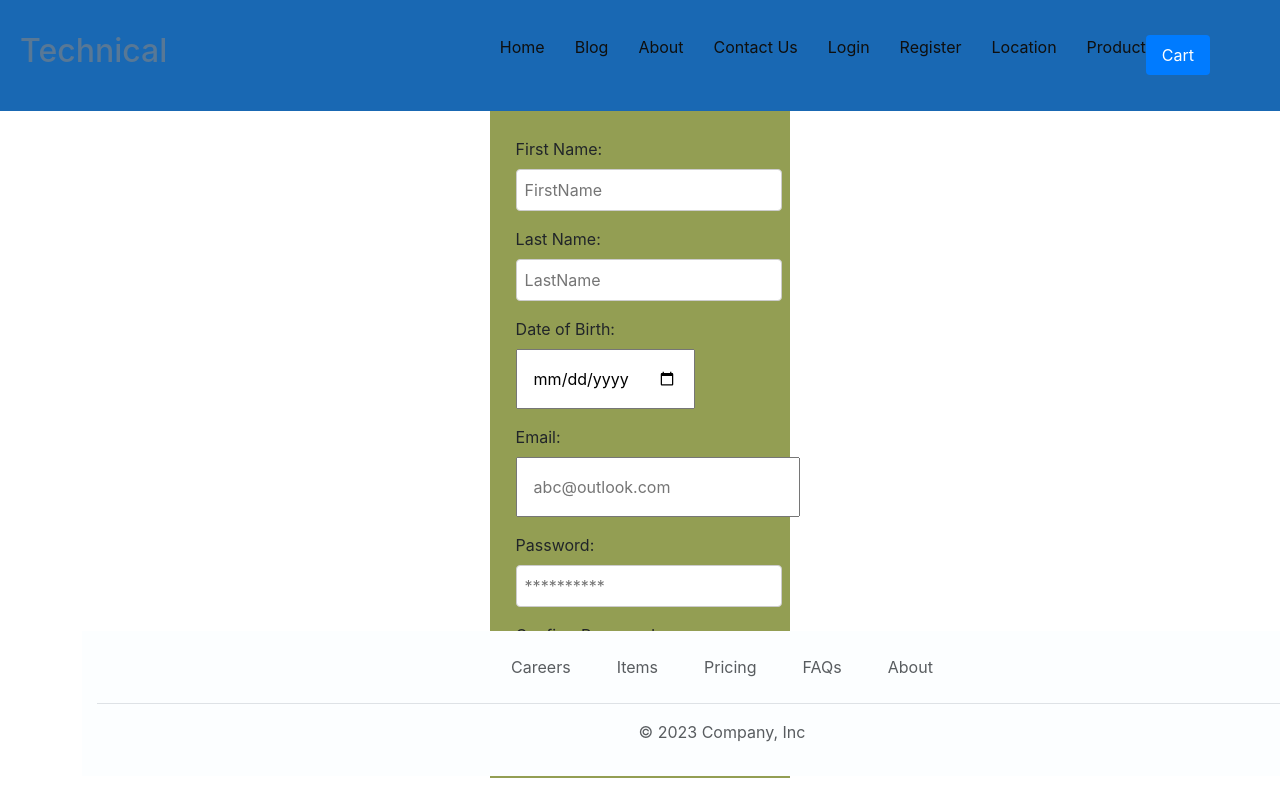
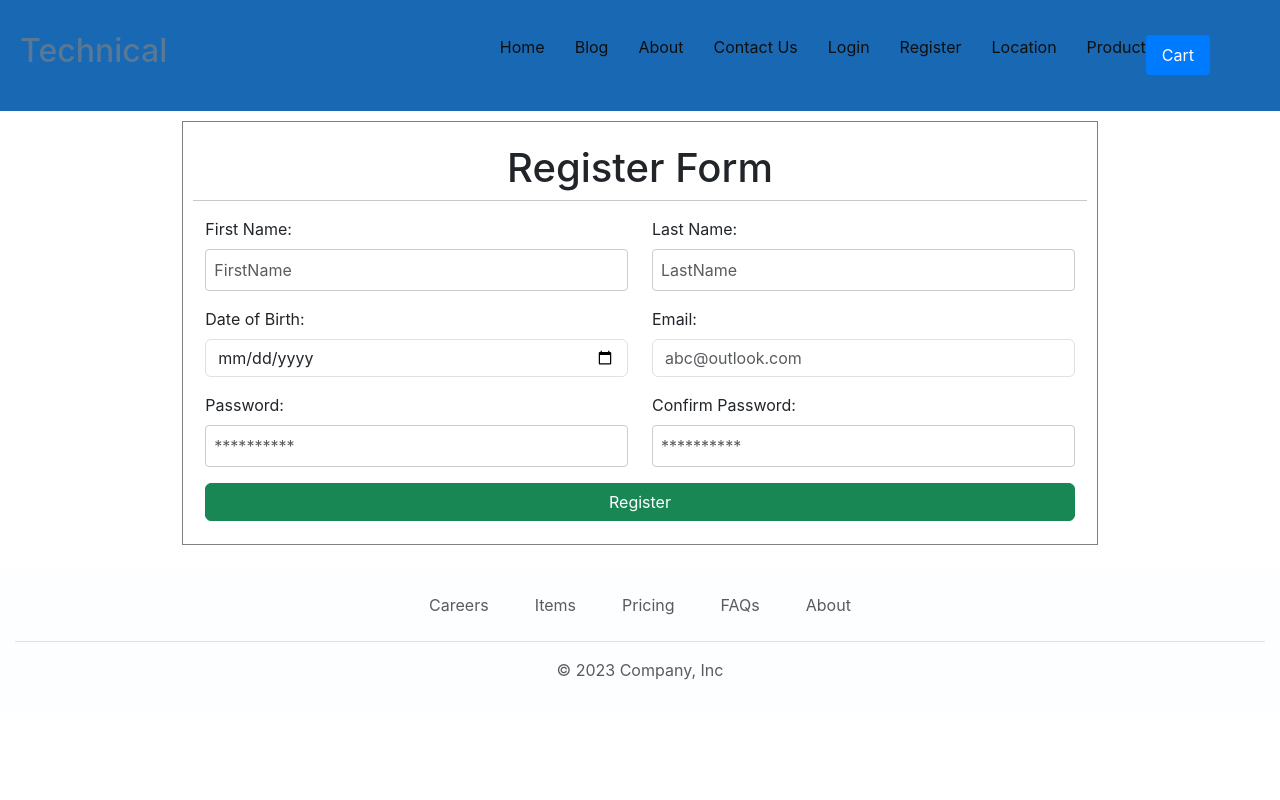
Before and after one commit to harshrajgithub1/react-project1, a React (Create React App) app: page /register in a window 1280 px wide. Built offline with nearby package versions, Linux system fonts and the light colour scheme.

Commit message:
Layout design

```diff
--- a/src/App.css
+++ b/src/App.css
@@ -31,3 +31,7 @@
 .dropdown-option:hover {
   background-color: #0e9215;
 }
+
+.box{
+   border: 1px solid gray;
+}
--- a/src/components/Footer/footer.css
+++ b/src/components/Footer/footer.css
@@ -9,6 +9,7 @@
     position: fixed;
     bottom: 0;
     width: 100%;
+    position: relative;
   }
 
   ul.nav {
--- a/src/components/Footer/footer.js
+++ b/src/components/Footer/footer.js
@@ -4,7 +4,6 @@ import "./footer.css";
 const footer = () => {
   return (
 
-<div class="container">
   <footer class="py-3 my-4">
     <ul class="nav justify-content-center border-bottom pb-3 mb-3">
       <li class="nav-item"><a href="#" class="nav-link px-2 text-muted">Careers</a></li>
@@ -15,7 +14,6 @@ const footer = () => {
     </ul>
     <p class="text-center text-muted">&copy; 2023 Company, Inc</p>
   </footer>
-</div>
 
   );
 }
--- a/src/components/Header/header.js
+++ b/src/components/Header/header.js
@@ -46,7 +46,7 @@ const header = () => {
                     <a href='location'>Location</a>
                   </li>
                   <li>
-                    <a href='product'>Product</a>
+                    <a href='/product'>Product</a>
                   </li>
                   <Fragment>
       <header className={classes.header}>
--- a/src/components/Login/login.css
+++ b/src/components/Login/login.css
@@ -92,7 +92,7 @@
 
    /* LoginForm.css */
 
-form {
+.login-form {
   display: flex;
   flex-direction: column;
   max-width: 300px;
--- a/src/components/Login/login.js
+++ b/src/components/Login/login.js
@@ -142,7 +142,7 @@ const LoginForm = () => {
     <div>
       <h2>Login</h2>
       {error && <p>{error}</p>}
-      <form onSubmit={handleSubmit}>
+      <form className='login-form' onSubmit={handleSubmit}>
         <div>
           <label htmlFor="username">Username:</label>
           <input
--- a/src/components/ProductDetails.js
+++ b/src/components/ProductDetails.js
@@ -1,86 +1,56 @@
-
-
-
-
-
-// import React, { useEffect, useState } from 'react';
-// import { useParams } from 'react-router-dom';
-
-// const DetailsComponent = () => {
-//   const { id } = useParams();
-//   const [item, setItem] = useState(null);
-
-//   useEffect(() => {
-//     // Fetch the item details based on the ID
-//     // For example, make an API call or access data from a local source
-
-//     console.log(this.props);
-
-//     const fetchItemDetails = async () => {
-//       // Fetch the item details using the ID
-//       const response = await fetch(`/api/items/${id}`);
-//       const itemData = await response.json();
-//       setItem(itemData);
-//     };
-
-//     fetchItemDetails();
-//   }, [id]);
-
-//   if (!item) {
-//     return <div>Loading...</div>;
-//   }
-
-//   return (
-//     <div>
-//       <h2>Details Component</h2>
-//       <h3>{item.name}</h3>
-//       <p>{item.description}</p>
-//     </div>
-//   );
-// };
-
-// export default DetailsComponent;
-
-
-
-
 
 import React, { useState, useEffect } from 'react';
 import { useParams } from 'react-router-dom';
+import productsdata from './ProductList';
+import { FaPlus, FaMinus } from "react-icons/fa";
 
-const ItemDetails = () => {
-  const { itemId } = useParams();
-  const [item, setItem] = useState(null);
+const ProductDetails = () => {
+  let productid = useParams();
+let obj={};
+let count=0;
+const increase=()=>{
+  count= count + 1
+}
 
-  useEffect(() => {
-    // Fetch item details based on the itemId from an API or data source
-    const fetchItemDetails = async () => {
-      try {
-        // Replace with your own fetch logic
-        const response = await fetch(`/api/items/${itemId}`);
-        const itemData = await response.json();
-        setItem(itemData);
-      } catch (error) {
-        console.error(error);
-      }
-    };
+const decrease=()=>{
+  count= count - 1
+}
 
-    fetchItemDetails();
-  }, [itemId]);
-
-  if (!item) {
-    return <div>Loading...</div>;
-  }
+let productList = productsdata.filter(x=>x.id==productid.id);
+console.log(productList);
+if(!!productList){
+  obj = productList[0];
+console.log(obj);
+}
 
   return (
-    <div>
-      <h2>{item.name}</h2>
-      <img src={item.imgsrc} alt={item.name} />
-      <p>{item.description}</p>
-      <p>Price: ${item.price}</p>
-      {/* Add more item details here */}
+    <div className='container'>
+      <div className='row'>
+        <div className='col-md-4'>
+          <div className='card'>
+            <img src={obj.imgsrc} alt='product' className='img-responsive'/>
+          </div>
+        </div>
+        <div className='col-md-8'>
+          <h2>{obj.name}</h2>
+          <p>{obj.description}</p>
+          <p>${obj.price}</p>
+          <p>Stars: {obj.ratings}</p>
+          <div className='box'>
+            <button className='btn btn-outline'  onClick={increase}>
+              <FaPlus/>
+            </button>
+            {count}
+            <button className='btn btn-outline' onClick={decrease}>
+            <FaMinus/>
+
+            </button>
+          </div>
+        </div>
+      </div>
+
     </div>
   );
 };
 
-export default ItemDetails;
+export default ProductDetails;
--- a/src/components/RegistrationForm/registration.css
+++ b/src/components/RegistrationForm/registration.css
@@ -1,12 +1,13 @@
 /* RegistrationForm.css */
-form {
+.registr-form {
 
     display: flex;
     flex-direction: column;
-    max-width: 400px;
-    margin: 100px 100px 100px 275px;
-    background-color: rgb(147, 158, 83);
+    /* max-width: 400px; */
+    margin: 10px 100px;
+    /* background-color: rgb(147, 158, 83); */
     padding: 2%;
+    border: 1px solid gray;
   }
 
   label {
--- a/src/components/RegistrationForm/registration.js
+++ b/src/components/RegistrationForm/registration.js
@@ -1,8 +1,8 @@
 
 import "./registration.css";
 import React, { useEffect, useState } from "react";
-// import { ToastContainer, toast } from 'react-toastify';
-// import 'react-toastify/dist/ReactToastify.css';
+import { ToastContainer, toast } from 'react-toastify';
+import 'react-toastify/dist/ReactToastify.css';
 
 
 const RegistrationForm = () => {
@@ -43,22 +43,39 @@ const RegistrationForm = () => {
 
   const handleSubmit = (e) => {
     e.preventDefault();
+    if (firstName == '' || lastName == '' || dateOfBirth == '' || email == '' || password == '') {
+      toast.error('* All fields are required', {
+        position: toast.POSITION.TOP_RIGHT
+      });
+    }
+    else{
+      toast.success('Successfully Registered', {
+        position: toast.POSITION.TOP_RIGHT
+      });
+    }
     // Handle form submission logic here
     console.log('Submitted:', firstName, lastName, dateOfBirth, email, password);
   };
 
-  // const showToastMessage = () => {
-  //   toast.success('Success Notification !', {
-  //       position: toast.POSITION.TOP_RIGHT
-  //   });
-
+  const showToastMessage = () => {
+    toast.success('Success Notification !', {
+      position: toast.POSITION.TOP_RIGHT
+    });
+  }
 
 
   return (
-    <form onSubmit={handleSubmit}>
-      <div>
+    <div className="container">
+      <form onSubmit={handleSubmit} className="registr-form">
+        <div className="row">
+          <h1 className="text-center">Register Form</h1>
+          <hr/>
+        </div>
+        <div className="row">
+          <div className="col-md-6">
             <label htmlFor="firstName">First Name:</label>
             <input
+              className="form-control"
               type="text"
               id="firstName"
               value={firstName}
@@ -67,10 +84,11 @@ const RegistrationForm = () => {
               placeholder='FirstName'
             />
           </div>
-      <div>
+          <div className="col-md-6">
             <label htmlFor="lastName">Last Name:</label>
             <input
               type="text"
+              className="form-control"
               id="lastName"
               value={lastName}
               onChange={handleLastNameChange}
@@ -78,9 +96,13 @@ const RegistrationForm = () => {
               placeholder='LastName'
             />
           </div>
-      <div>
+
+        </div>
+        <div className="row">
+          <div className="col-md-6">
             <label htmlFor="dateOfBirth">Date of Birth:</label>
             <input
+              className="form-control"
               type="date"
               id="dateOfBirth"
               value={dateOfBirth}
@@ -88,9 +110,12 @@ const RegistrationForm = () => {
               required
             />
           </div>
-      <div>
+
+
+          <div className="col-md-6">
             <label htmlFor="email">Email:</label>
             <input
+              className="form-control"
               type="email"
               id="email"
               value={email}
@@ -99,7 +124,11 @@ const RegistrationForm = () => {
               placeholder='abc@outlook.com'
             />
           </div>
-      <div>
+        </div>
+
+
+        <div className="row">
+          <div className="col-md-6">
             <label htmlFor="password">Password:</label>
             <input
               type="password"
@@ -108,9 +137,10 @@ const RegistrationForm = () => {
               onChange={handlePasswordChange}
               required
               placeholder='**********'
+              className="form-control"
             />
           </div>
-      <div>
+          <div className="col-md-6">
             <label htmlFor="confirmPassword">Confirm Password:</label>
             <input
               type="password"
@@ -119,17 +149,22 @@ const RegistrationForm = () => {
               onChange={handleConfirmPasswordChange}
               required
               placeholder='**********'
+              className="form-control"
             />
           </div>
 
-      {/* <div>
-            <button onClick={showToastMessage}>Notify</button>
+        </div>
+
+
+        <div>
           <ToastContainer />
-        </div> */}
+        </div>
 
-      <button type="submit">Register</button>
+        <button type="submit" className="btn btn-success">Register</button>
 
       </form>
+    </div>
+
   );
 };
 
--- a/src/route/PageRoute.js
+++ b/src/route/PageRoute.js
@@ -23,18 +23,16 @@ export default function PageRoute() {
           <Routes>
             <Route path="/" element={<Layout />}>
               {/* <Route index element={<Home />} /> */}
-              <Route path="home" element={<Home />} />
+              <Route index path="home" element={<Home />} />
               <Route path="register" element={<RegistrationForm />} />
               <Route path="login" element={<Login />} />
               <Route path="blog" element={<Blogs />} />
               <Route path="about" element={<About />} />
-              <Route path="Contact Us" element={<Contact Us />} />
+              <Route path="Contact Us" element={<Contact />} />
               <Route path="Location" element={<Location />}/>
               <Route path="Product" element={<Product/>}/>
-              <Route path='Cart' element={<Cart/>}/>
-
-              <Route path="/products" component={<ProductList/>} />
-              <Route path="/product/details/:id" component={<ProductDetails/>} />
+              <Route path='/Cart' element={<Cart/>}/>
+              <Route path="/product/details/:id" element={<ProductDetails/>} />
 
 
               <Route path="*" element={<NoPage />} />
```
Also changed, not shown: src/index.js (+0 -43 lines). Lines whose indentation alone changed are shown as unchanged.
